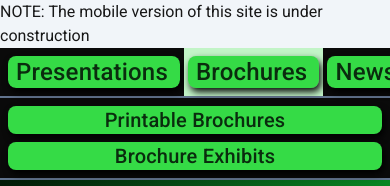
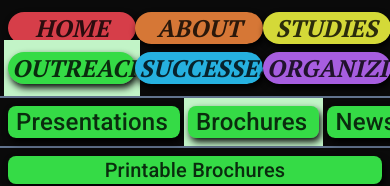
Before and after one commit to Richard-Burd/ram-v2, a Next.js app: page /outreach/brochures in a window 390 px wide. Shown: the top 186 px of the page. Built offline with nearby package versions, Linux system fonts and the light colour scheme; a web font is replaced by a local one.

Commit message:
mobile navbar started

```diff
--- a/src/components/Brochure.js
+++ b/src/components/Brochure.js
@@ -12,7 +12,7 @@ export default function Brochure({
       <div className="parent">
         <div className="child-2">
           <div
-            className={`rounded-6xl my-4 ml-5 bg-[#96bba6] p-4 shadow-lg ${
+            className={`rounded-6xl my-4 ml-5 bg-[#96bba6] p-4 text-gray-900 shadow-lg ${
               title || description
                 ? "max-w-[480px]"
                 : "max-w-[480px] bg-gray-100"
--- a/src/components/DesktopNavbar.js
+++ b/src/components/DesktopNavbar.js
@@ -1,5 +1,5 @@
 import Link from "next/link";
-import NavbarButton from "./NavbarButton";
+import DesktopNavbarButton from "./DesktopNavbarButton";
 
 export default function DesktopNavbar() {
   return (
@@ -7,10 +7,10 @@ export default function DesktopNavbar() {
       <div className="container flex justify-between">
         <div className="flex flex-auto items-center justify-items-stretch">
           <Link className="mx-1 min-w-32 flex-grow" href="/">
-            <NavbarButton title="Home" buttonColor="bg-homeButton" />
+            <DesktopNavbarButton title="Home" buttonColor="bg-homeButton" />
           </Link>
           <Link className="mx-1 min-w-32 flex-grow" href="/about">
-            <NavbarButton
+            <DesktopNavbarButton
               title="About"
               buttonColor="bg-aboutButton"
               buttonBackground="bg-aboutBackground"
@@ -18,7 +18,7 @@ export default function DesktopNavbar() {
             />
           </Link>
           <Link className="mx-1 min-w-32 flex-grow" href="/studies">
-            <NavbarButton
+            <DesktopNavbarButton
               title="Studies"
               buttonColor="bg-studiesButton"
               buttonBackground="bg-studiesBackground"
@@ -26,7 +26,7 @@ export default function DesktopNavbar() {
             />
           </Link>
           <Link className="mx-1 min-w-32 flex-grow" href="/outreach">
-            <NavbarButton
+            <DesktopNavbarButton
               title="Outreach"
               buttonColor="bg-outreachButton"
               buttonBackground="bg-outreachBackground"
@@ -34,7 +34,7 @@ export default function DesktopNavbar() {
             />
           </Link>
           <Link className="mx-1 min-w-32 flex-grow" href="/successes">
-            <NavbarButton
+            <DesktopNavbarButton
               title="Successes"
               buttonColor="bg-successesButton"
               buttonBackground="bg-successesBackground"
@@ -42,7 +42,7 @@ export default function DesktopNavbar() {
             />
           </Link>
           <Link className="mx-1 min-w-32 flex-grow" href="/organizing">
-            <NavbarButton
+            <DesktopNavbarButton
               title="Organizing"
               buttonColor="bg-organizingButton"
               buttonBackground="bg-organizingBackground"
--- a/src/components/NavbarButton.js
+++ b/src/components/DesktopNavbarButton.js
@@ -3,7 +3,11 @@ import { motion } from "motion/react";
 
 import { usePathname } from "next/navigation";
 
-export default function NavbarButton({ title, buttonColor, buttonBackground }) {
+export default function DesktopNavbarButton({
+  title,
+  buttonColor,
+  buttonBackground,
+}) {
   // state machine to track location in heirarchy
   const pathname = usePathname();
   const isActive = pathname.includes(title.toLowerCase().replace(/ /g, "-"));
--- a/src/components/MobileNavbar.js
+++ b/src/components/MobileNavbar.js
@@ -1,3 +1,56 @@
+import Link from "next/link";
+import MobileNavbarButton from "./MobileNavbarButton";
+
 export default function MobileNavbar() {
-  return <div>NOTE: The mobile version of this site is under construction</div>;
+  return (
+    <nav className="border-b-2 border-y-slate-500 bg-neutral-950 px-1 py-2 text-white">
+      <div className="flex justify-center">
+        <div className="grid w-full grid-cols-3">
+          <Link className="mx-1 min-w-32 flex-grow" href="/">
+            <MobileNavbarButton title="Home" buttonColor="bg-homeButton" />
+          </Link>
+          <Link className="mx-1 min-w-32 flex-grow" href="/about">
+            <MobileNavbarButton
+              title="About"
+              buttonColor="bg-aboutButton"
+              buttonBackground="bg-aboutBackground"
+              className="ml-4"
+            />
+          </Link>
+          <Link className="mx-1 min-w-32 flex-grow" href="/studies">
+            <MobileNavbarButton
+              title="Studies"
+              buttonColor="bg-studiesButton"
+              buttonBackground="bg-studiesBackground"
+              className="ml-4"
+            />
+          </Link>
+          <Link className="mx-1 min-w-32 flex-grow" href="/outreach">
+            <MobileNavbarButton
+              title="Outreach"
+              buttonColor="bg-outreachButton"
+              buttonBackground="bg-outreachBackground"
+              className="ml-4"
+            />
+          </Link>
+          <Link className="mx-1 min-w-32 flex-grow" href="/successes">
+            <MobileNavbarButton
+              title="Successes"
+              buttonColor="bg-successesButton"
+              buttonBackground="bg-successesBackground"
+              className="ml-4"
+            />
+          </Link>
+          <Link className="mx-1 min-w-32 flex-grow" href="/organizing">
+            <MobileNavbarButton
+              title="Organizing"
+              buttonColor="bg-organizingButton"
+              buttonBackground="bg-organizingBackground"
+              className="ml-4"
+            />
+          </Link>
+        </div>
+      </div>
+    </nav>
+  );
 }
--- /dev/null
+++ b/src/components/MobileNavbarButton.js
@@ -0,0 +1,27 @@
+"use client"; // Ensure this is present for App Router
+import { usePathname } from "next/navigation";
+
+export default function MobileNavbarButton({
+  title,
+  buttonColor,
+  buttonBackground,
+}) {
+  // state machine to track location in heirarchy
+  const pathname = usePathname();
+  const isActive = pathname.includes(title.toLowerCase().replace(/ /g, "-"));
+  const activeButton = isActive
+    ? `-mx-1 -my-2 px-1 py-2 ${buttonBackground}`
+    : null;
+
+  return (
+    <div className={`${activeButton}`}>
+      <div className={`${buttonColor} rounded-full`}>
+        <div className="rounded-full shadow-[2px_4px_7px_rgba(0,0,0,0.95)]">
+          <div className="pt-serif-font-700 m-1 text-center text-2xl text-black/80 uppercase italic">
+            {title}
+          </div>
+        </div>
+      </div>
+    </div>
+  );
+}
```
